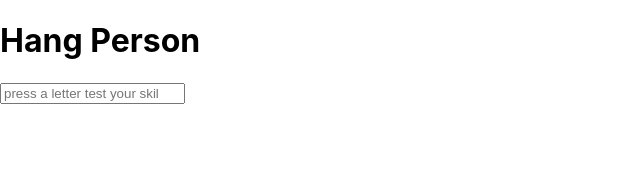
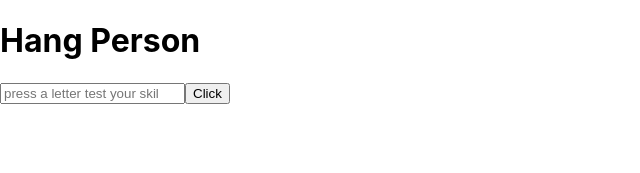
Before and after one commit to raynard23/Hangman-react, a React (Create React App) app: page / in a window 1280 px wide. Shown: the top 173 px of the page, without its empty margins (0-640 px from the left). Built offline with nearby package versions, Linux system fonts and the light colour scheme.

Commit message:
search is checking for letters from input

```diff
--- a/src/App.js
+++ b/src/App.js
@@ -7,13 +7,16 @@ import Search from './Search'
 
 function App() {
 
+  let testArray = ['lazy', 'chaney', 'chase']
+  let randomString = testArray[Math.floor(Math.random()*testArray.length)]
+
 const RandomWord = ['purple', 'red', 'green', 'seven']
 
 
   return (
   <div>
   <h1> Hang Person</h1>
-  <Search/>
+  <Search randomString={randomString}/>
   </div>
 
 
--- a/src/Search.jsx
+++ b/src/Search.jsx
@@ -1,29 +1,38 @@
 
 import React from "react";
 import { useState } from "react";
-const Search = () => {
+const Search = ({randomString}) => {
     const [letterGuess, setLetterGuess] = useState('')
 
-    console.log('here',letterGuess)
+    let testArray = ['lazy', 'chaney', 'chase']
+  console.log(randomString)
+    const onSubmit = (e,{randomString}) => {
+         e.preventDefault()
 
-    const onSubmit = (e) => {
-        e.preventDefault()
-        alert('here')
-        letterGuess('')
+         if (randomString.includes(letterGuess)){
+             console.log(randomString)
+         }else{
+             alert('tryAgain')
+         }
+
+
+        setLetterGuess('')
     }
 
 return (
 
     <div>
 
-        <input onSubmit={onSubmit}
+        <input
             type='search'
             className="search-bar "
             onChange={(e) => setLetterGuess(e.target.value)}
             placeholder="press a letter test your skil"
 
         />
-
+     <button
+     onClick={onSubmit}
+     > Click </button>
 </div>
 )
 }
```
